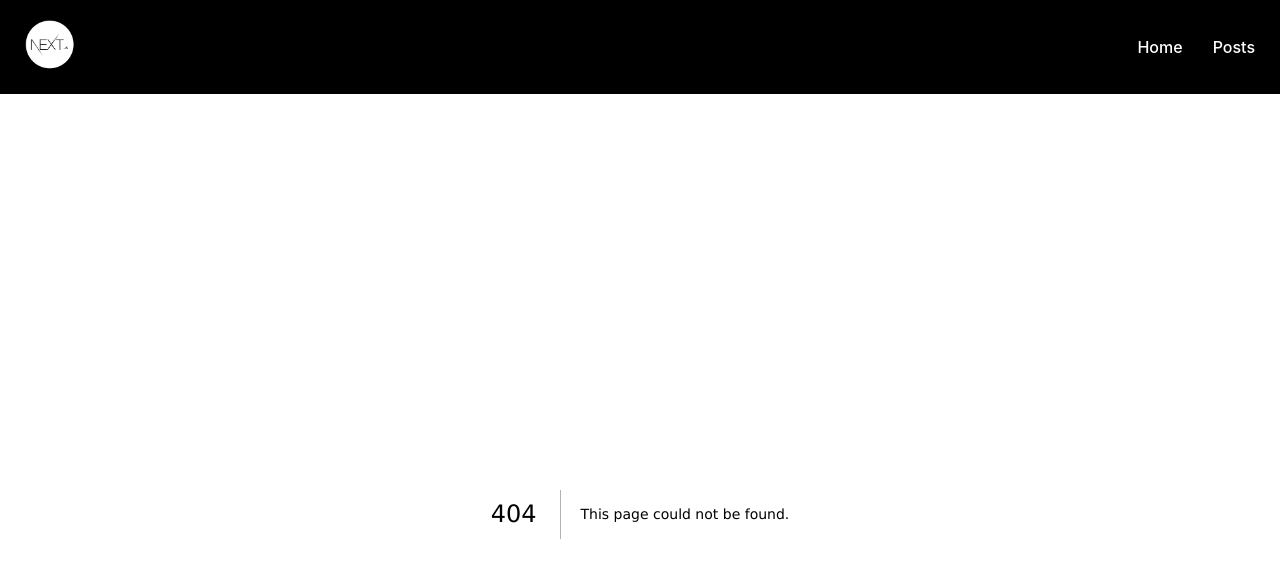
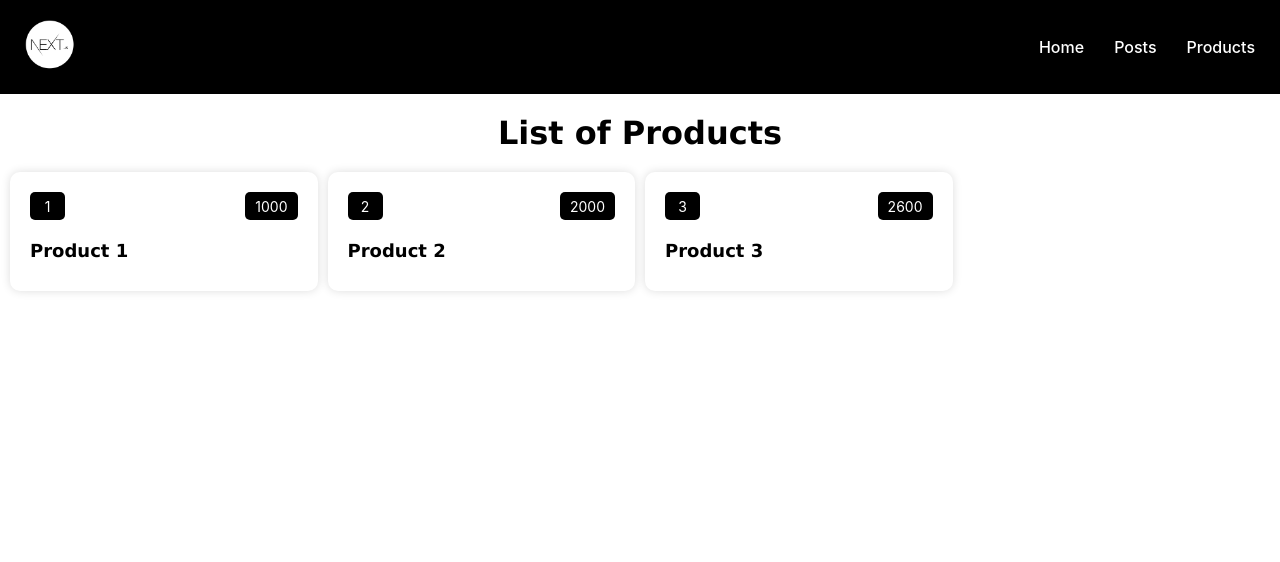
Before and after one commit to shivprajapat/NextJS-Beginning-to-Mastery, a Next.js app: page /products in a window 1280 px wide. Before the commit this address had no page. Shown: the top 562 px of the page. Built offline with nearby package versions, Linux system fonts and the light colour scheme; data requests are answered from the project's data file.

Commit message:
Inspecting Static Generation Builds

```diff
--- a/components/Header.jsx
+++ b/components/Header.jsx
@@ -10,6 +10,10 @@ const Header = () => {
     {
       title: "Posts",
       path: "/posts"
+    },
+    {
+      title: "Products",
+      path: "/products"
     }
   ]
   return (
--- /dev/null
+++ b/db.json
@@ -0,0 +1,7 @@
+{
+  "products": [
+    { "id": 1, "title": "Product 1", "price": 1000 },
+    { "id": 2, "title": "Product 2", "price": 2000 },
+    { "id": 3, "title": "Product 3", "price": 2600 }
+  ]
+}
--- a/package.json
+++ b/package.json
@@ -6,7 +6,9 @@
     "dev": "next dev",
     "build": "next build",
     "start": "next start",
-    "lint": "next lint"
+    "lint": "next lint",
+    "serve-json": "json-server --watch db.json --port 4000"
+
   },
   "dependencies": {
     "next": "13.2.4",
--- /dev/null
+++ b/pages/products/index.js
@@ -0,0 +1,40 @@
+import React from "react";
+
+const ProductList = ({ products }) => {
+  console.log("products :>> ", products);
+  return (
+    <div>
+      <h1>List of Products</h1>
+      <aside>
+        {products.map((item, index) => {
+          const { id, title, price } = item;
+          return (
+            <article key={index}>
+              <div>
+                <div className="flex-space">
+                  <button>{id}</button>
+                  <button className="price">{price}</button>
+                </div>
+                <h3>{title}</h3>
+              </div>
+            </article>
+          );
+        })}
+      </aside>
+    </div>
+  );
+};
+
+export default ProductList;
+export async function getStaticProps() {
+  console.log("Generating / Regenerating ProductList");
+
+  const response = await fetch("http://localhost:4000/products");
+  const data = await response.json();
+
+  return {
+    props: {
+      products: data,
+    },
+  };
+}
```
Also changed, not shown: 1 other file (tests, documents, lock files or other folders).
